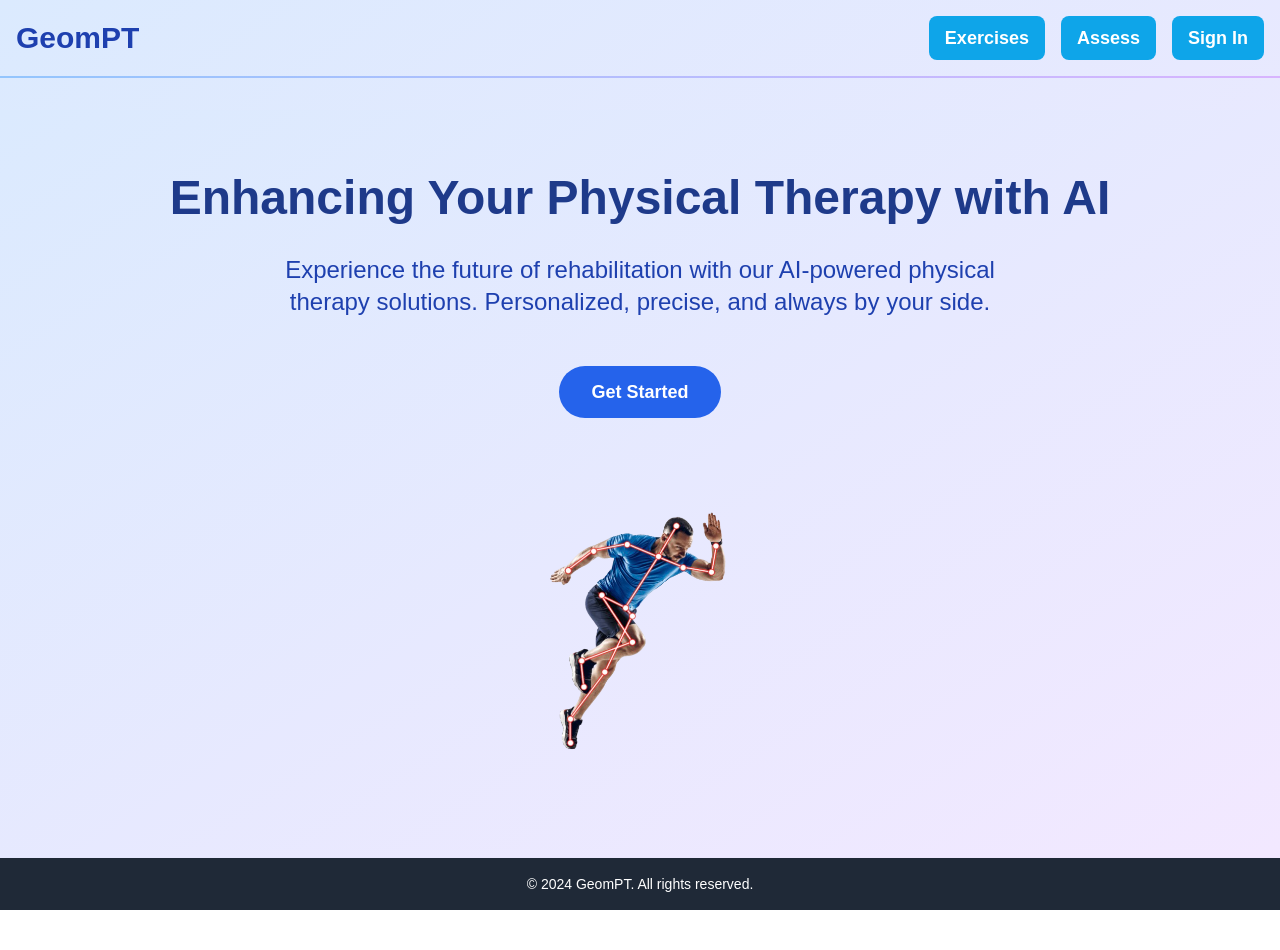
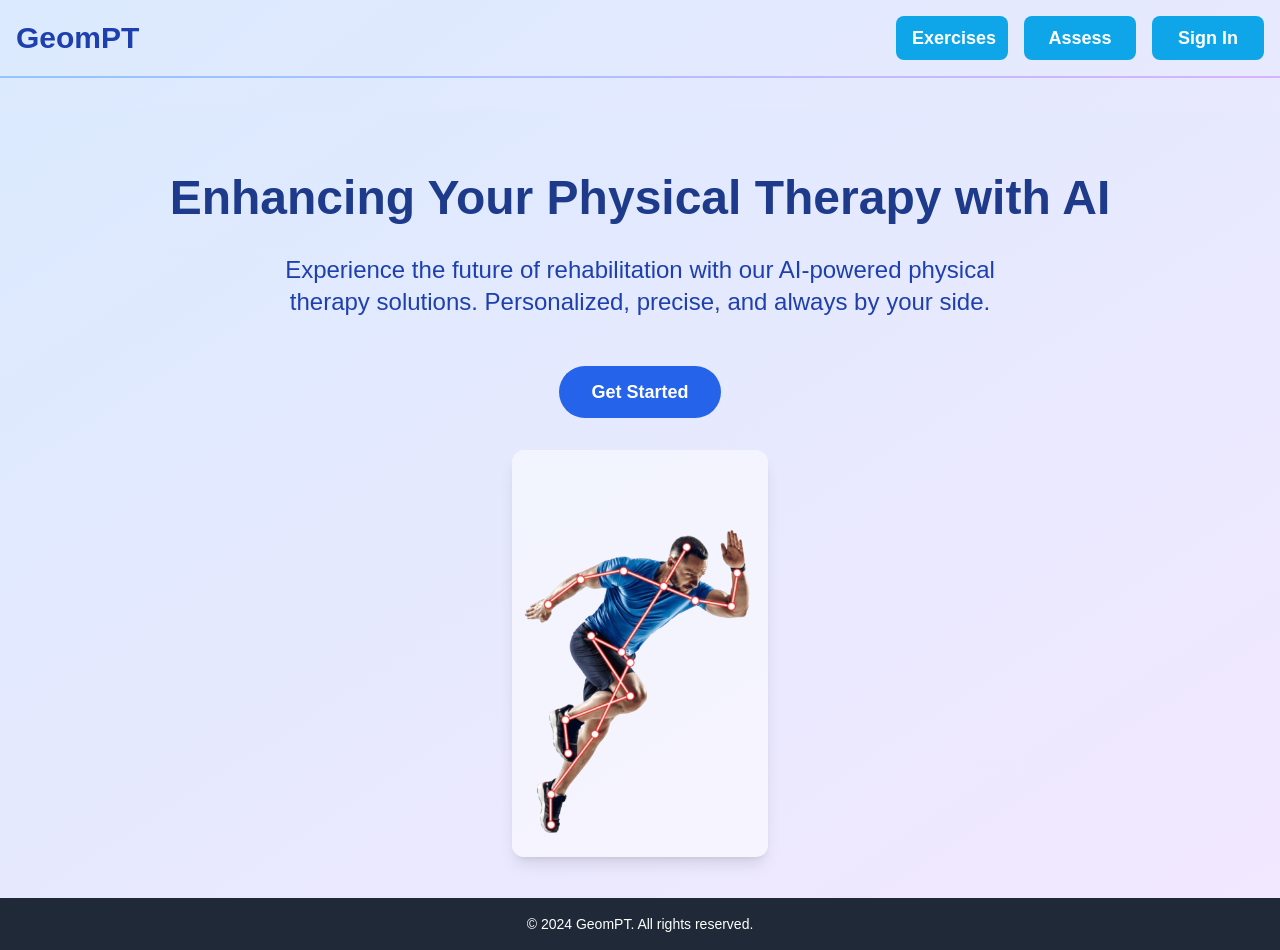
Before and after one commit to GeomPT/frontend, a Next.js app: page / in a window 1280 px wide. Before the commit the page ends 910 px from the top, so only its background shows below. Built offline with nearby package versions, Linux system fonts and the light colour scheme.

Commit message:
navbar styling

```diff
--- a/app/navBar.tsx
+++ b/app/navBar.tsx
@@ -1,4 +1,4 @@
-'use client';
+"use client";
 
 import { useState, useEffect } from "react";
 import Link from "next/link";
@@ -14,7 +14,7 @@ export default function NavBar() {
       setUserId(storedUserId);
       fetchUserData(storedUserId);
     }
-    }, [userId]);
+  }, []);
 
   const fetchUserData = async (userId: string) => {
     try {
@@ -43,6 +43,12 @@ export default function NavBar() {
     }
   };
 
+  const handleSignOut = () => {
+    localStorage.removeItem("userId");
+    setUserId("");
+    setUserData(null);
+  };
+
   return (
     <>
       <header className="p-4 flex justify-between items-center">
@@ -53,21 +59,31 @@ export default function NavBar() {
         </Link>
         <div className="flex-grow flex justify-end">
           <Link href="/exercises" passHref>
-              <h1 className="bg-sky-500 text-white text-lg font-bold py-2 px-4 rounded-lg cursor-pointer hover:bg-sky-700 transition duration-300">
+            <h1 className="bg-sky-500 text-white text-lg font-bold py-2 px-4 w-28 text-center rounded-lg cursor-pointer hover:bg-sky-700 transition duration-300">
               Exercises
             </h1>
           </Link>
           <Link href="/progress" passHref>
-              <h1 className="bg-sky-500 text-white text-lg font-bold py-2 px-4 rounded-lg ml-4 cursor-pointer hover:bg-sky-700 transition duration-300">
+            <h1 className="bg-sky-500 text-white text-lg font-bold py-2 px-4 w-28 text-center rounded-lg ml-4 cursor-pointer hover:bg-sky-700 transition duration-300">
               Assess
             </h1>
           </Link>
+          {userData ? (
+            <button
+              onClick={handleSignOut}
+              className="bg-sky-500 text-white text-lg font-bold py-2 px-4 w-28 text-center rounded-lg ml-4 cursor-pointer hover:bg-sky-700 transition duration-300"
+            >
+              Sign Out
+            </button>
+          ) : (
+            // example user_id for sign in "Bob_8f0c3aae-30ce-4c6d-b6d1-0c3993e1808d"
             <button
               onClick={handleSignIn}
-              className="bg-sky-500 text-white text-lg font-bold py-2 px-4 rounded-lg ml-4 cursor-pointer hover:bg-sky-700 transition duration-300"
+              className="bg-sky-500 text-white text-lg font-bold py-2 px-4 w-28 text-center rounded-lg ml-4 cursor-pointer hover:bg-sky-700 transition duration-300"
             >
-              {userData ? `Welcome ${userData.name}` : "Sign In"}
+              Sign In
             </button>
+          )}
         </div>
       </header>
 
--- a/app/page.tsx
+++ b/app/page.tsx
@@ -39,7 +39,7 @@ export default function LandingPage() {
         </Link>
 
         <div className="mt-8 flex justify-center mb-16"> {/* Added mb-16 here */}
-          <div className="relative w-[200px] h-[200px]">
+          <div className="relative w-64 h-64">
             {" "}
             {/* Fixed size for image container */}
             <AnimatePresence>
@@ -57,9 +57,9 @@ export default function LandingPage() {
                   <Image
                     src={src}
                     alt={`Image ${index + 1}`}
-                    width={200}
-                    height={200}
-                    className="rounded-lg"
+                    width={300}
+                    height={300}
+                    className="rounded-xl shadow-lg bg-white bg-opacity-50"
                   />
                 </motion.div>
               ))}
```
Lines whose indentation alone changed are shown as unchanged.
